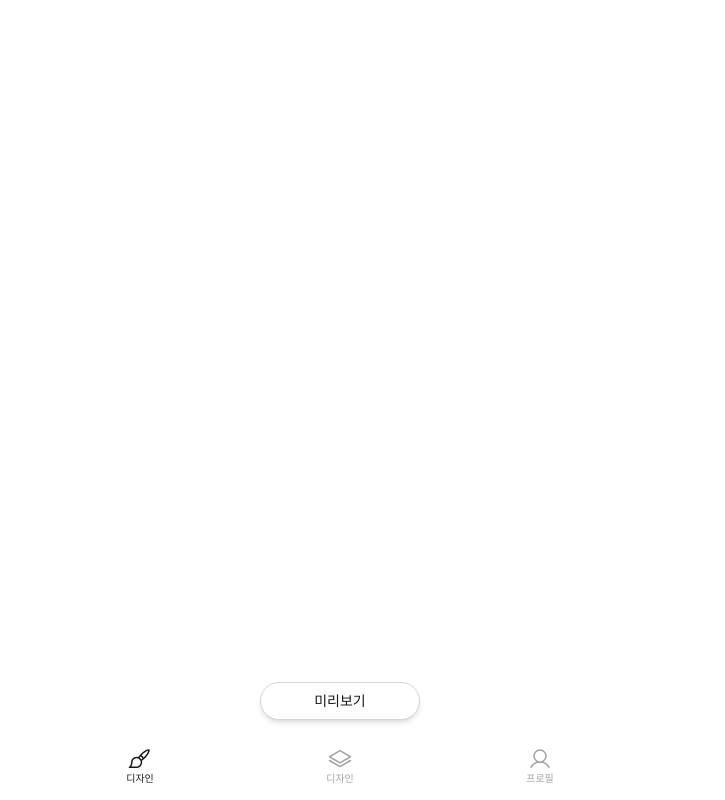
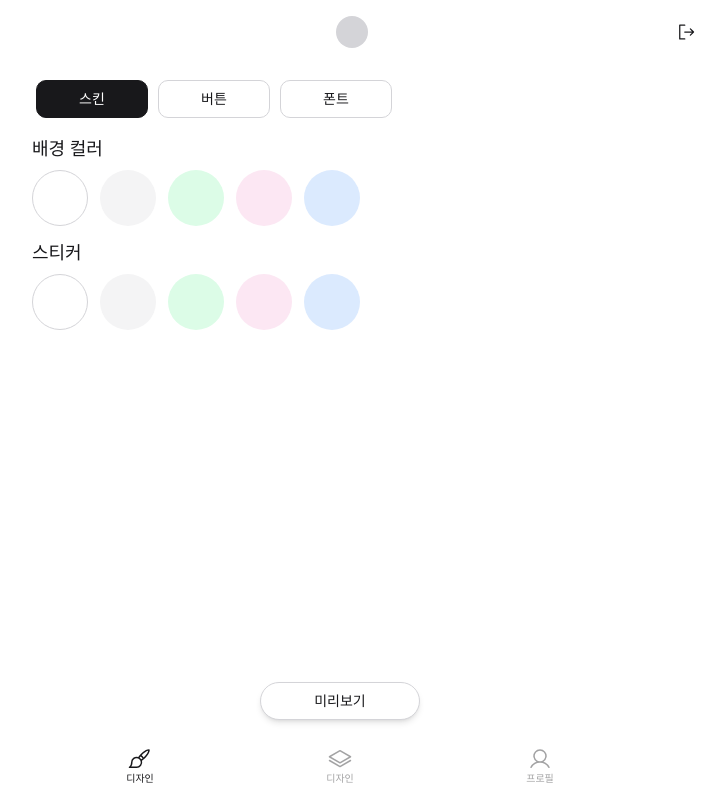
Before and after one commit to 2hundred2ne2/in_my_link, a Next.js app: page /design in a window 1280 px wide. Shown: the whole page, without its empty margins (300-1025 px from the left). Built offline with nearby package versions, Linux system fonts and the light colour scheme.

Commit message:
feat: 디자인 퍼블리싱 #19

```diff
--- a/src/app/(auth)/design/page.tsx
+++ b/src/app/(auth)/design/page.tsx
@@ -1,3 +1,150 @@
+import { SignOut } from "@phosphor-icons/react/dist/ssr";
+
+import { Heading } from "@/components/ui/heading";
+import { Tab, TabList, TabPanel, Tabs } from "@/components/ui/tabs";
+
 export default function DesignPage() {
-  return <main></main>;
+  return (
+    <>
+      <header className="fixed top-0 bg-background grid grid-cols-[1fr_50vw_1fr] h-16 w-full px-3 max-w-screen-sm">
+        <div></div>
+        <div className="flex justify-center items-center">
+          <span className="w-8 h-8 bg-primary-300 rounded-full"></span>
+        </div>
+        <div className="flex justify-end items-center">
+          <button type="button" className="w-7 h-7 inline-flex items-center justify-center">
+            <SignOut size={20} />
+            <span className="sr-only">로그아웃</span>
+          </button>
+        </div>
+      </header>
+
+      <main className="min-h-dvh pt-16 pb-[68px]">
+        <h1 className="sr-only">디자인</h1>
+        <Tabs defaultValue="스킨">
+          <TabList className="px-4 my-4">
+            <Tab value="스킨" className="w-28">
+              스킨
+            </Tab>
+            <Tab value="버튼" className="w-28">
+              버튼
+            </Tab>
+            <Tab value="폰트" className="w-28">
+              폰트
+            </Tab>
+          </TabList>
+          <TabPanel value="스킨">
+            <section className="px-3 space-y-2 md:space-y-3">
+              <h1 className="sr-only">스킨 편집</h1>
+              <div>
+                <Heading variant="subtitle2" order={2} className="font-medium">
+                  배경 컬러
+                </Heading>
+                <div className="overflow-x-auto">
+                  <div className="flex gap-3 mt-2 min-w-max">
+                    <button
+                      type="button"
+                      className="flex-shrink-0 w-14 h-14 bg-background rounded-full active:scale-[0.96] duration-100 transition-transform border"
+                    >
+                      <span className="sr-only">기본</span>
+                    </button>
+                    <button
+                      type="button"
+                      className="flex-shrink-0 w-14 h-14 bg-background-muted rounded-full active:scale-[0.96] duration-100 transition-transform"
+                    >
+                      <span className="sr-only">약함</span>
+                    </button>
+                    <button
+                      type="button"
+                      className="flex-shrink-0 w-14 h-14 bg-green-100 rounded-full active:scale-[0.96] duration-100 transition-transform"
+                    >
+                      <span className="sr-only">파스텔 그린</span>
+                    </button>
+                    <button
+                      type="button"
+                      className="flex-shrink-0 w-14 h-14 bg-pink-100 rounded-full active:scale-[0.96] duration-100 transition-transform"
+                    >
+                      <span className="sr-only">파스텔 핑크</span>
+                    </button>
+                    <button
+                      type="button"
+                      className="flex-shrink-0 w-14 h-14 bg-blue-100 rounded-full active:scale-[0.96] duration-100 transition-transform"
+                    >
+                      <span className="sr-only">파스텔 블루</span>
+                    </button>
+                  </div>
+                </div>
+              </div>
+              <div>
+                <Heading variant="subtitle2" order={2} className="font-medium">
+                  스티커
+                </Heading>
+                <div className="overflow-x-auto">
+                  <div className="flex gap-3 mt-2 min-w-max">
+                    <button
+                      type="button"
+                      className="flex-shrink-0 w-14 h-14 bg-background rounded-full active:scale-[0.96] duration-100 transition-transform border"
+                    >
+                      <span className="sr-only">기본</span>
+                    </button>
+                    <button
+                      type="button"
+                      className="flex-shrink-0 w-14 h-14 bg-background-muted rounded-full active:scale-[0.96] duration-100 transition-transform"
+                    >
+                      <span className="sr-only">약함</span>
+                    </button>
+                    <button
+                      type="button"
+                      className="flex-shrink-0 w-14 h-14 bg-green-100 rounded-full active:scale-[0.96] duration-100 transition-transform"
+                    >
+                      <span className="sr-only">파스텔 그린</span>
+                    </button>
+                    <button
+                      type="button"
+                      className="flex-shrink-0 w-14 h-14 bg-pink-100 rounded-full active:scale-[0.96] duration-100 transition-transform"
+                    >
+                      <span className="sr-only">파스텔 핑크</span>
+                    </button>
+                    <button
+                      type="button"
+                      className="flex-shrink-0 w-14 h-14 bg-blue-100 rounded-full active:scale-[0.96] duration-100 transition-transform"
+                    >
+                      <span className="sr-only">파스텔 블루</span>
+                    </button>
+                  </div>
+                </div>
+              </div>
+            </section>
+          </TabPanel>
+          <TabPanel value="버튼">
+            <section className="px-3 space-y-2 md:space-y-3">
+              <h1 className="sr-only">버튼 편집</h1>
+              <div>
+                <Heading variant="subtitle2" order={2} className="font-medium">
+                  레이아웃
+                </Heading>
+
+                <div className="space-y-3 mt-2">
+                  <button
+                    type="button"
+                    className="block h-32 md:h-36 w-full bg-background-muted rounded-xl"
+                  >
+                    <span className="sr-only">기본</span>
+                  </button>
+                </div>
+              </div>
+            </section>
+          </TabPanel>
+          <TabPanel value="폰트">
+            <section className="px-3">
+              <h1 className="sr-only">폰트 편집</h1>
+              <Heading variant="subtitle2" order={2} className="font-medium">
+                TODO
+              </Heading>
+            </section>
+          </TabPanel>
+        </Tabs>
+      </main>
+    </>
+  );
 }
```
